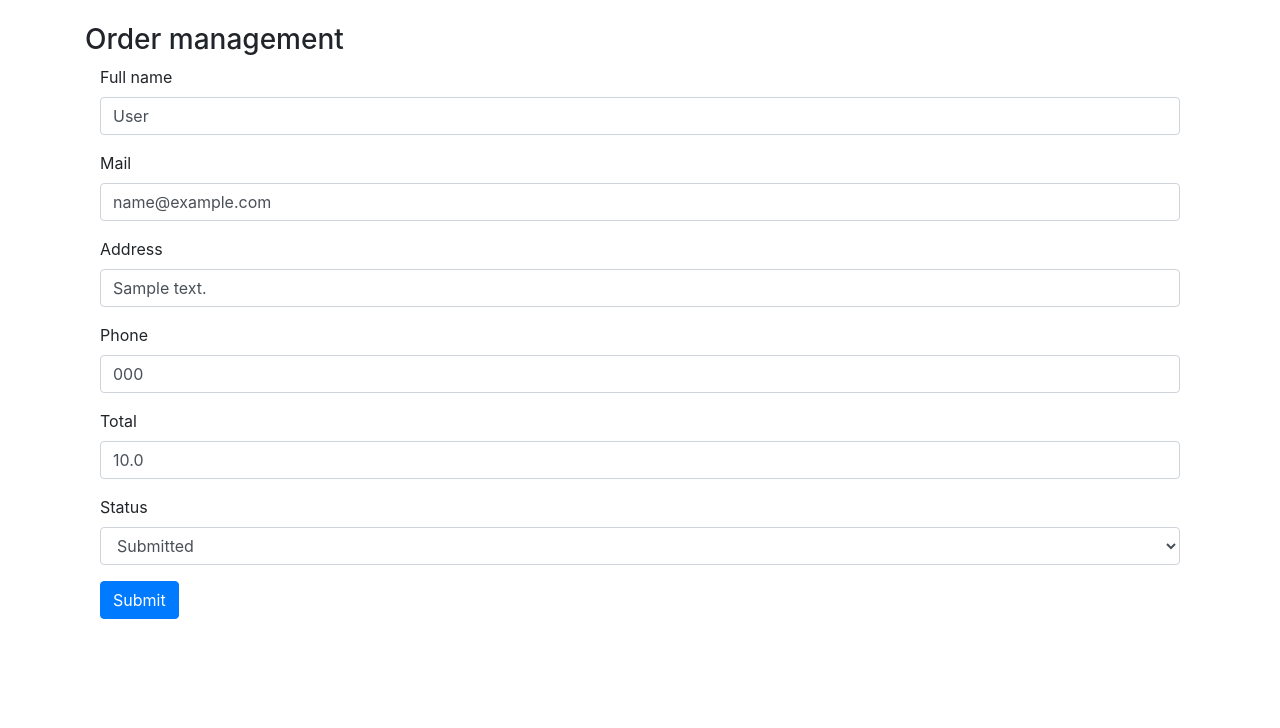
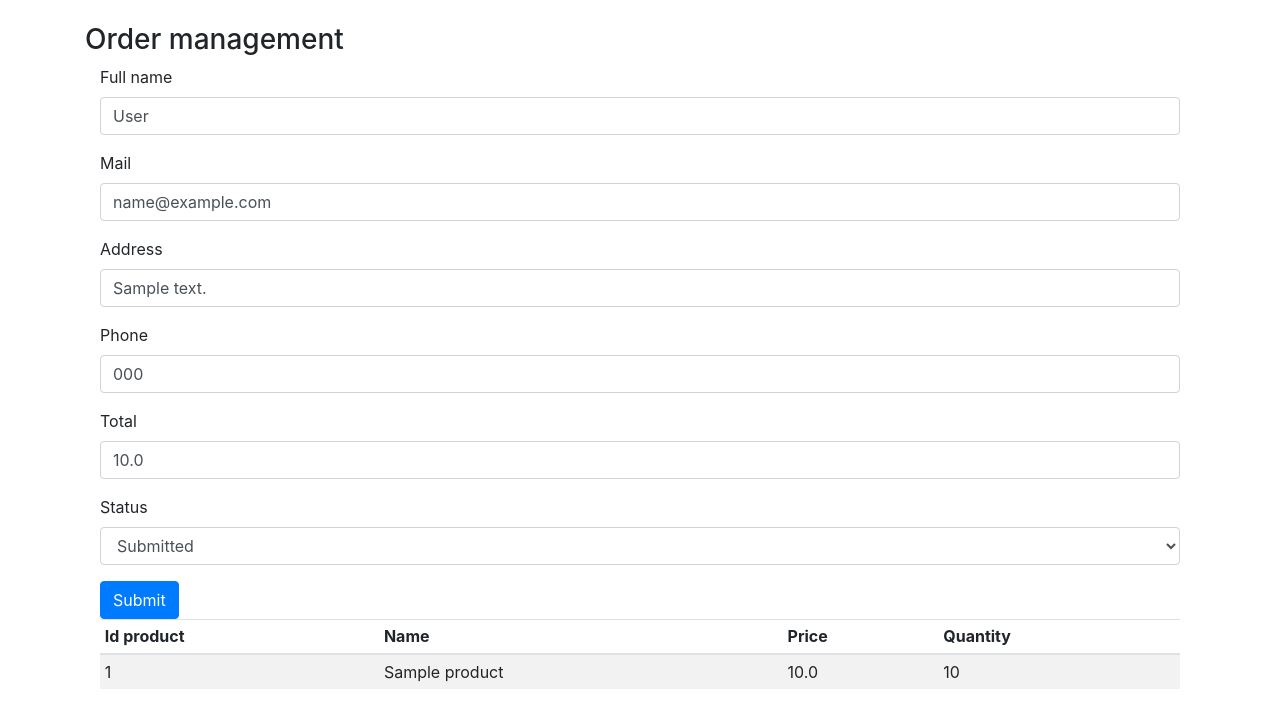
Before and after one commit to nlmtri/E-commerce-Website-Selling-Computer, a Django app: page /adminpage/orders?id=1&action=edit in a window 1280 px wide. Shown: the part 57-785 px from the top of the page. Run offline with Django 3.2, Linux system fonts and the light colour scheme; a user stored in the database is signed in; tables that the repository leaves empty hold one stand-in row (values such as "Sample post"); some libraries are stand-ins or nearby versions.

Commit message:
Admin page done

```diff
--- a/Desktop/ecomm/ecommerce/adminpage/templates/adminpage/order-view.html
+++ b/Desktop/ecomm/ecommerce/adminpage/templates/adminpage/order-view.html
@@ -22,21 +22,45 @@
       </div>
       <div class="form-group">
         <label>Total</label>
-        <input name="total" type="number" class="form-control" value="{{order.Total}}" >
+        <input name="total" type="number" step="0.01" class="form-control" value="{{order.Total}}" >
       </div>
       <div class="form-group">
         <label>Status</label>
-        <select class="form-control" name="cateid">
+        <select class="form-control" name="status">
             <option value="Submitted" {% if order.Status == 'Submitted' %} selected {% endif %}>Submitted</option>
             <option value="Shipped" {% if order.Status == 'Shipped' %} selected {% endif %}>Shipped</option>
             <option value="Delivered" {% if order.Status == 'Delivered' %} selected {% endif %}>Delivered</option>
             <option value="Cancelled" {% if order.Status == 'Cancelled' %} selected {% endif %}>Cancelled</option>
         </select>
       </div>
-      <input type="hidden" name="id" value="{{pro.id}}">
+      <input type="hidden" name="id" value="{{order.id}}">
       <input type="hidden" name="action" value="{{action}}">
       {% csrf_token %}
       <button type="submit" class="btn btn-primary">Submit</button>
     </form>
+  </div>
+  <div class="container">
+    <div class="table-responsive">
+            <table class="table table-striped table-sm">
+              <thead>
+                <tr>
+                  <th>Id product</th>
+                  <th>Name</th>
+                  <th>Price</th>
+                  <th>Quantity</th>
+                </tr>
+              </thead>
+              <tbody>
+                {% for orderdetail in orderdetails %}
+                <tr>
+                  <td>{{orderdetail.IdProduct}}</td>
+                  <td>{{orderdetail.Name}}</td>
+                  <td>{{orderdetail.Price}}</td>
+                  <td>{{orderdetail.Quantity}}</td>
+                </tr>
+                {% endfor %}
+              </tbody>
+            </table>
+        </div>
     </div>
 {% endblock content %}
--- a/Desktop/ecomm/ecommerce/adminpage/views.py
+++ b/Desktop/ecomm/ecommerce/adminpage/views.py
@@ -144,45 +144,29 @@ def products(request):
 @staff_member_required
 def orders(request):
 	if(request.POST.get('action') == 'edit'):
-		proid = request.POST.get('id')
+		orderid = request.POST.get('id')
 		name = request.POST.get('name')
-		cateid = request.POST.get('cateid')
-		description = request.POST.get('description')
-		quantity = request.POST.get('quantity')
-		price = request.POST.get('price')
-		cateid = Category.objects.get(id=cateid)
-		pro = Product.objects.get(id=proid)
+		mail = request.POST.get('mail')
+		address = request.POST.get('address')
+		phone = request.POST.get('phone')
+		total = request.POST.get('total')
+		status = request.POST.get('status')
+		order = Order.objects.get(id=orderid)
+		order.FullName=name
+		order.Mail=mail
+		order.Address=address
+		order.Phone=phone
+		order.Total=total
+		order.Status=status
 
-		pro.ProductName=name
-		pro.Cate=cateid
-		pro.Description=description
-		pro.Quantity=quantity
-		pro.UnitPrice=price
-		try:
-			pro.ImgPath=request.FILES['img']
-		except:
-			...
-		pro.save()
-		categories = Category.objects.all()
-		context = {'pro':pro,'categories':categories,'action':'edit'}
+		order.save()
+		context = {'order':order,'action':'edit'}
 		return render(request, 'adminpage/order-view.html', context)
-	if(request.POST.get('action') == 'add'):
-		name = request.POST.get('name')
-		cateid = request.POST.get('cateid')
-		description = request.POST.get('description')
-		quantity = request.POST.get('quantity')
-		price = request.POST.get('price')
-		img = request.FILES['img']
-		cateid = Category.objects.get(id=cateid)
-		pro = Product(ProductName=name,Cate=cateid,Description=description,Quantity=quantity,UnitPrice=price,ImgPath=img)
-		pro.save()
-		products = Product.objects.all()
-		context = {'products':products}
-		return render(request, 'adminpage/orders.html', context)
 	if(request.GET.get('action') == 'edit'):
 		orderid = request.GET.get('id')
 		order = Order.objects.get(id=orderid)
-		context = {'order':order,'action':'edit'}
+		orderdetails = OrderDetail.objects.filter(OrderID=order)
+		context = {'order':order,'orderdetails':orderdetails,'action':'edit'}
 		return render(request, 'adminpage/order-view.html', context)
 	if(request.GET.get('action')=="delete"):
 		orderid = request.GET.get('id')
--- a/Desktop/ecomm/ecommerce/store/models.py
+++ b/Desktop/ecomm/ecommerce/store/models.py
@@ -57,6 +57,12 @@ class OrderDetail(models.Model):
 	Quantity = models.IntegerField()
 	def __str__(self):
 		return str(self.OrderID.id) + " - " + str(self.OrderID.Address) + " - " + str(self.OrderID.Phone) + " - " + str(self.ProductID.ProductName) + " - " + str(self.ProductID.UnitPrice)
+	def Name(self):
+		return self.ProductID.ProductName
+	def Price(self):
+		return self.ProductID.UnitPrice
+	def IdProduct(self):
+		return self.ProductID.id
 
 class Cart(models.Model):
 	CustomerID = models.ForeignKey(Customer, on_delete=models.SET_NULL, null=True, blank=True)
```
